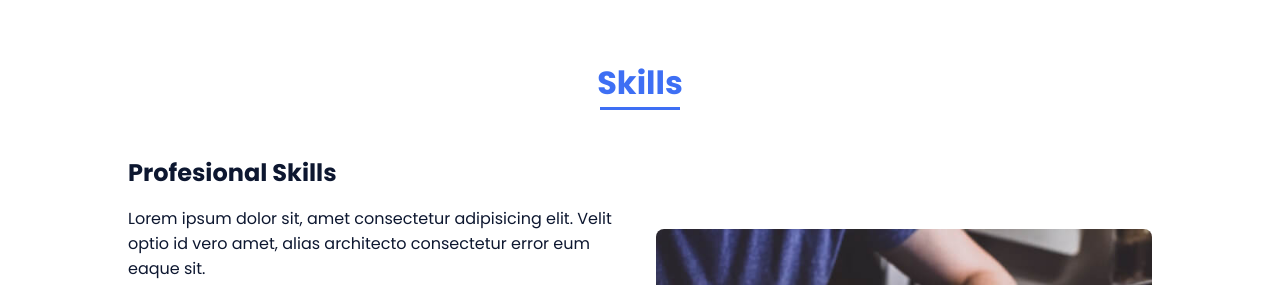
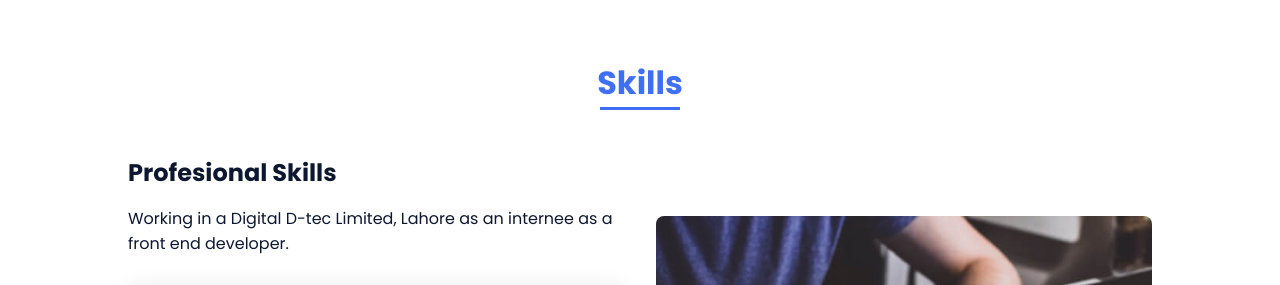
Before and after one commit to Muhammad-Yaqoob-4110/Ali-Ahmed-Portfolio, a plain HTML site: page index.html in a window 1280 px wide. Shown: the part 1069-1354 px from the top of the page. Drawn offline with nearby package versions, Linux system fonts and the light colour scheme.

Commit message:
update skills section

```diff
--- a/index.html
+++ b/index.html
@@ -88,7 +88,7 @@
                 <div class="skills__container bd-grid">
                     <div>
                         <h2 class="skills__subtitle">Profesional Skills</h2>
-                        <p class="skills__text">Lorem ipsum dolor sit, amet consectetur adipisicing elit. Velit optio id vero amet, alias architecto consectetur error eum eaque sit.</p>
+                        <p class="skills__text">Working in a Digital D-tec Limited, Lahore as an internee as a front end developer.</p>
                         <div class="skills__data">
                             <div class="skills__names">
                                 <i class='bx bxl-html5 skills__icon'></i>
```
